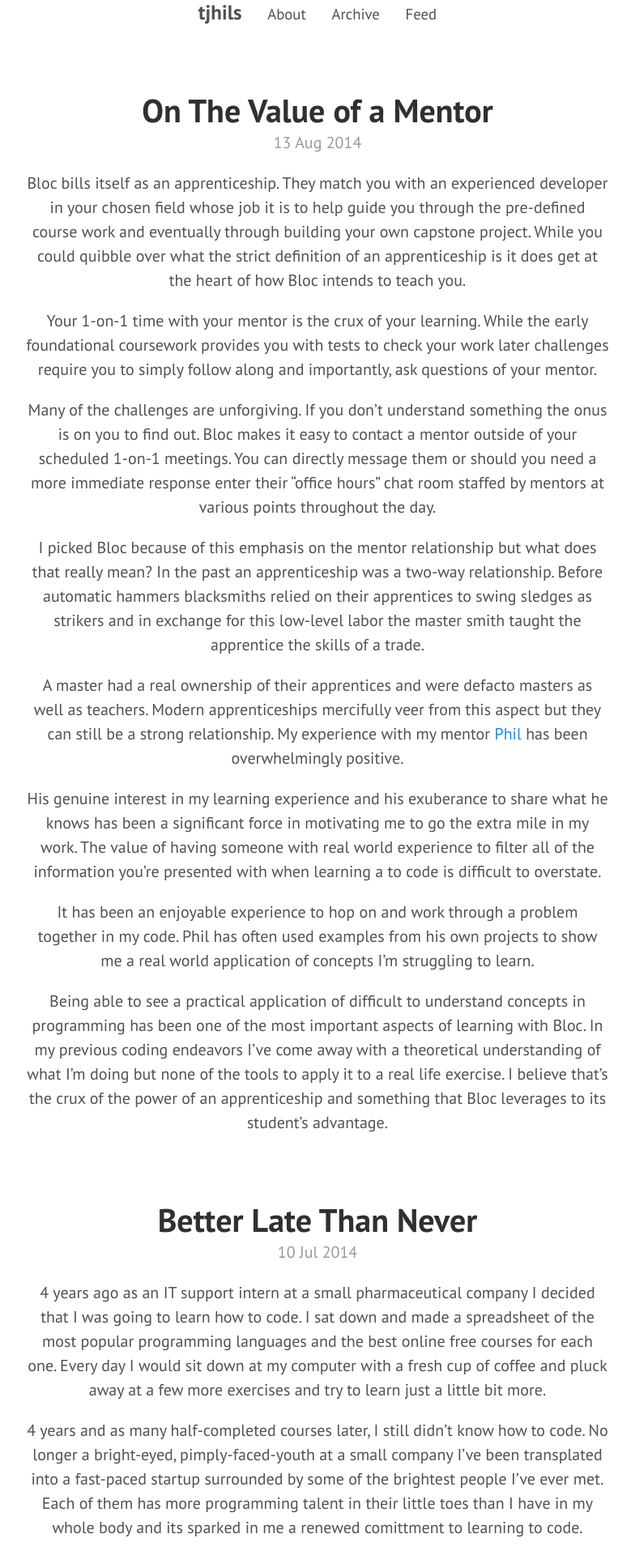
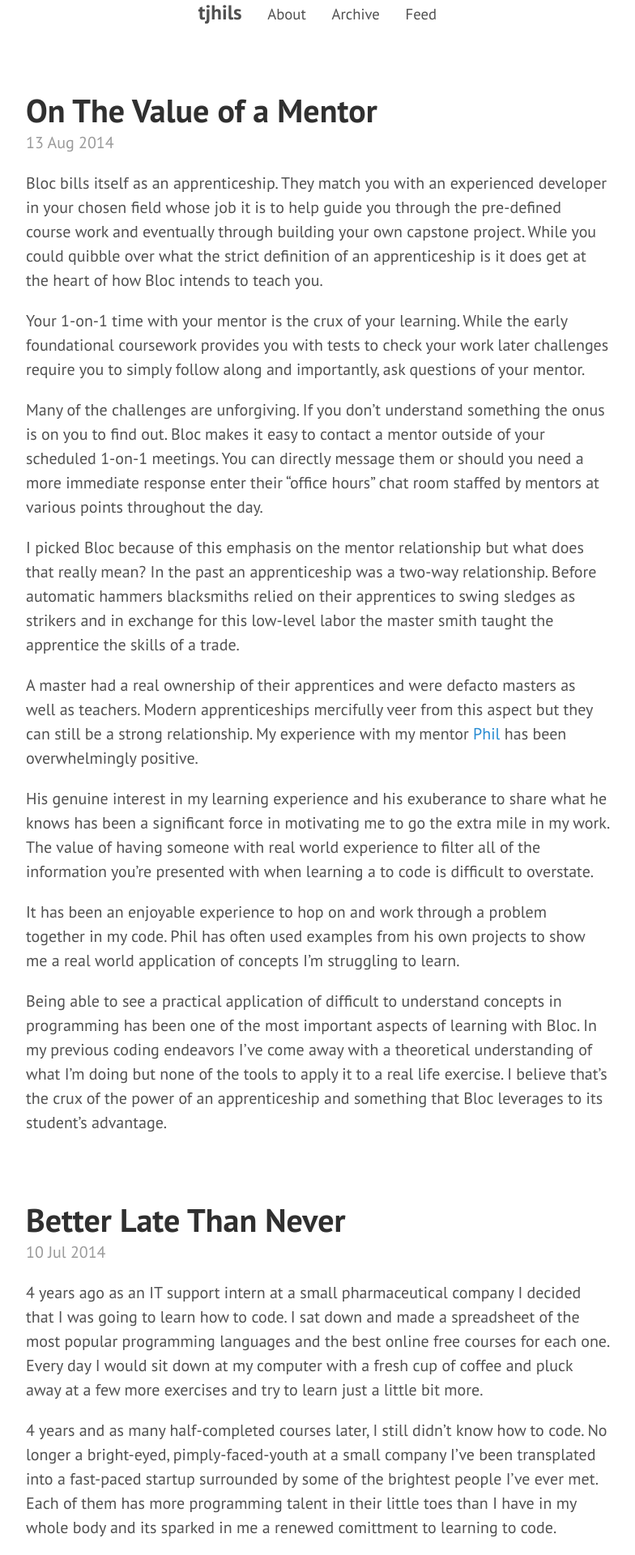
Before and after one commit to tjhils/oldblog, a Jekyll site: the page built from index.html, in a window 1280 px wide. Shown: the top 1920 px of the page at 81% size, without its empty margins (248-1032 px from the left). Built offline with Jekyll 4.4.1, drawn with Linux system fonts in a browser that asks for light colours; Markdown is read by kramdown in place of the engine named in the settings; the list of posts is cut into pages by our own code.

Commit message:
auto margins on content

```diff
--- a/public/css/hyde.css
+++ b/public/css/hyde.css
@@ -133,13 +133,16 @@
 
 @media (min-width: 48em) {
   .content {
-    text-align: center;
+    max-width: 38rem;
+    margin-left: auto ;
+    margin-right: auto ;
   }
 }
 
 @media (min-width: 64em) {
   .content {
-    text-align: center;
+    margin-left: auto ;
+    margin-right: auto ;
   }
 }
 
```
